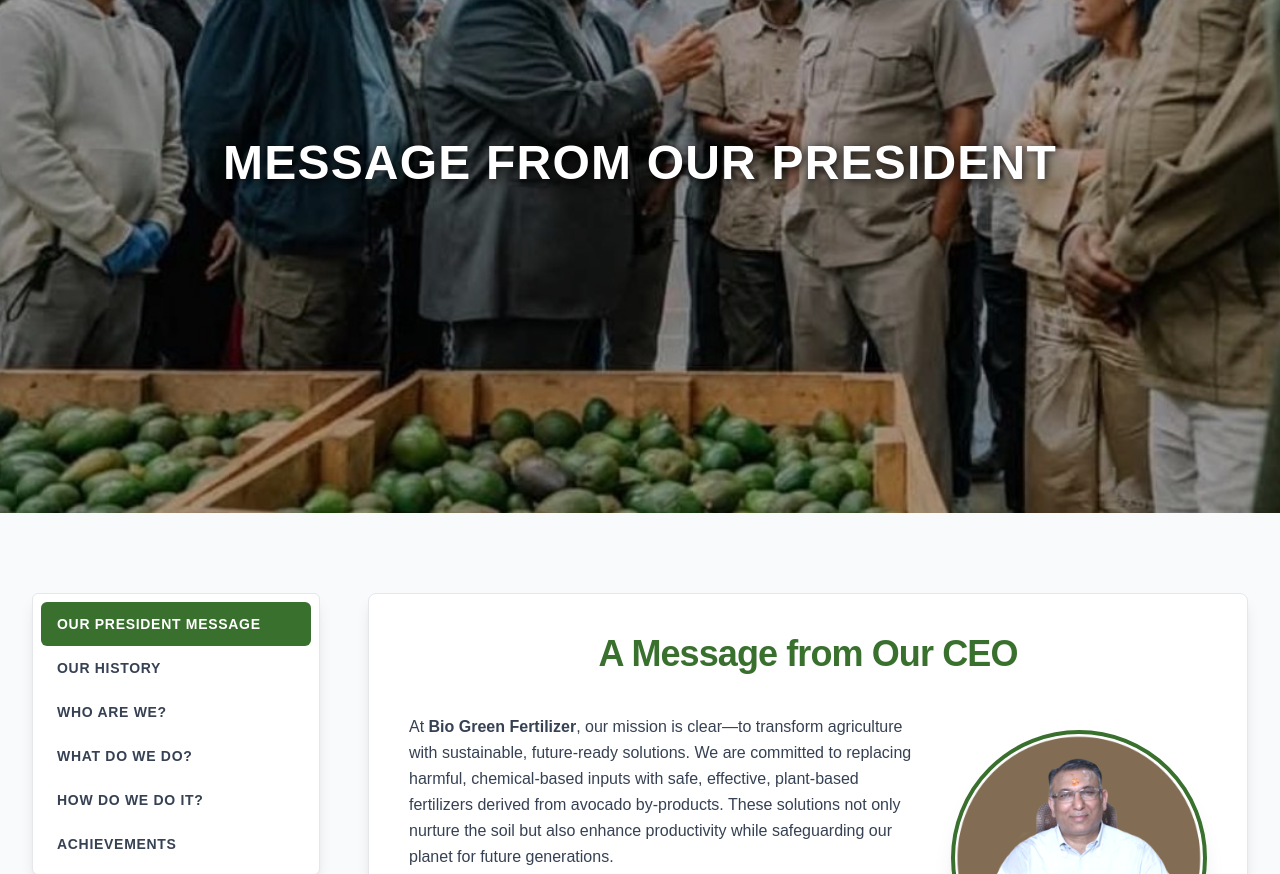
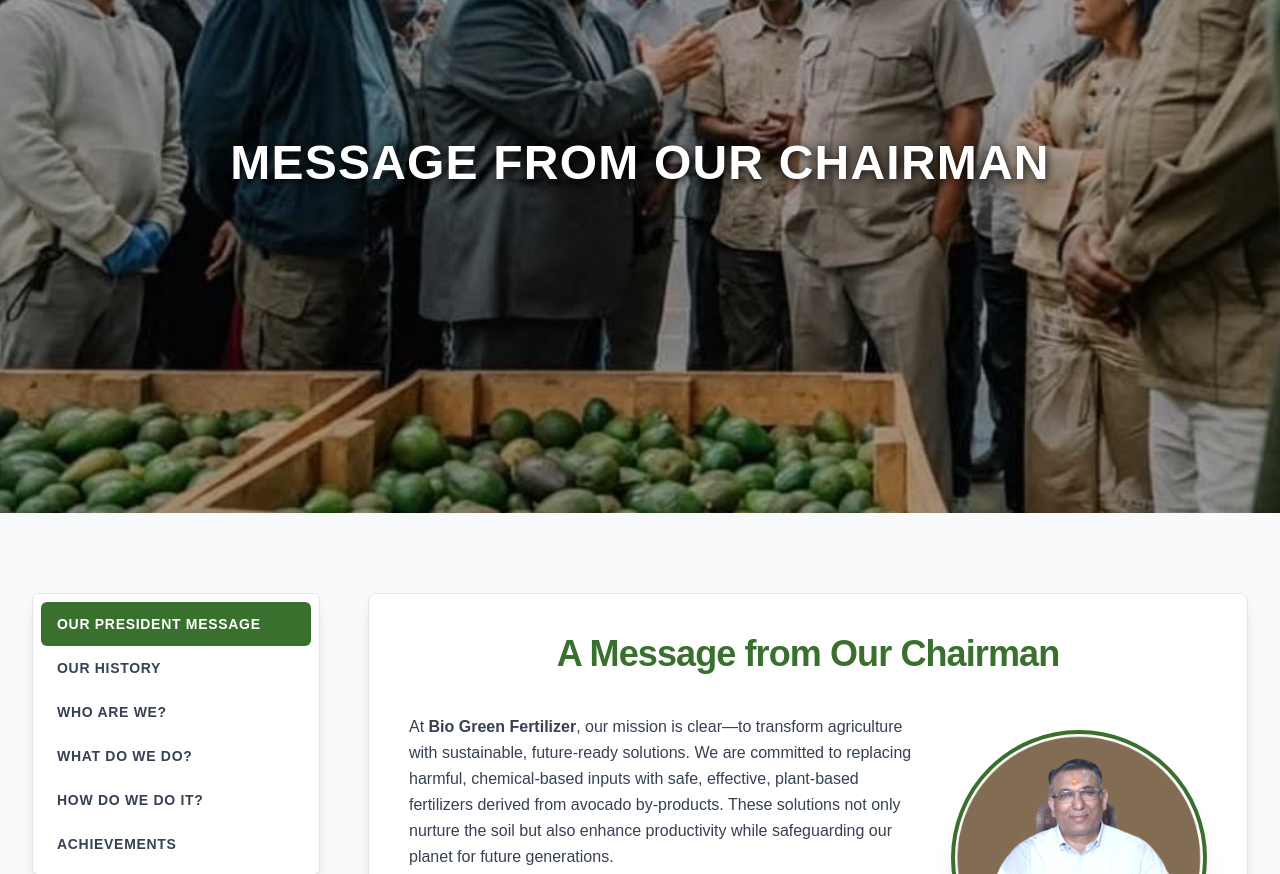
Before and after one commit to chwla/biogreen-website, a Next.js app: page /about in a window 1280 px wide. Shown: the part 300-1174 px from the top of the page. Built offline with nearby package versions, Linux system fonts and the light colour scheme.

Commit message:
about/ ceo to chairman

```diff
--- a/src/app/about/page.js
+++ b/src/app/about/page.js
@@ -34,7 +34,7 @@ const PresidentMessagePage = () => {
         <div className="absolute inset-0 bg-black/30"></div>
         <div className="absolute inset-0 flex items-center justify-center px-4">
           <h1 className="text-white text-2xl sm:text-3xl md:text-4xl lg:text-5xl font-bold tracking-wide uppercase text-center" style={{ textShadow: '2px 2px 8px rgba(0,0,0,0.8)' }}>
-            Message from Our President
+            Message from Our Chairman
           </h1>
         </div>
       </div>
@@ -85,7 +85,7 @@ const PresidentMessagePage = () => {
               <div className="text-center mb-10">
                 <h2 className="text-3xl lg:text-4xl font-bold tracking-tight"
                     style={{color: '#39702E'}}>
-                  A Message from Our CEO
+                  A Message from Our Chairman
                 </h2>
               </div>
 
@@ -93,7 +93,7 @@ const PresidentMessagePage = () => {
                 <div className="relative w-48 h-48 sm:w-64 sm:h-64 md:float-right my-4 sm:ml-8 rounded-full overflow-hidden shadow-xl border-4 border-[#39702E]">
                   <Image
                     src="/photos/ceo.png"
-                    alt="Mr. Arvind Jain, Chief Executive Officer"
+                    alt="Mr. Arvind Jain, Chairman"
                     fill
                     className="object-cover"
                   />
```
